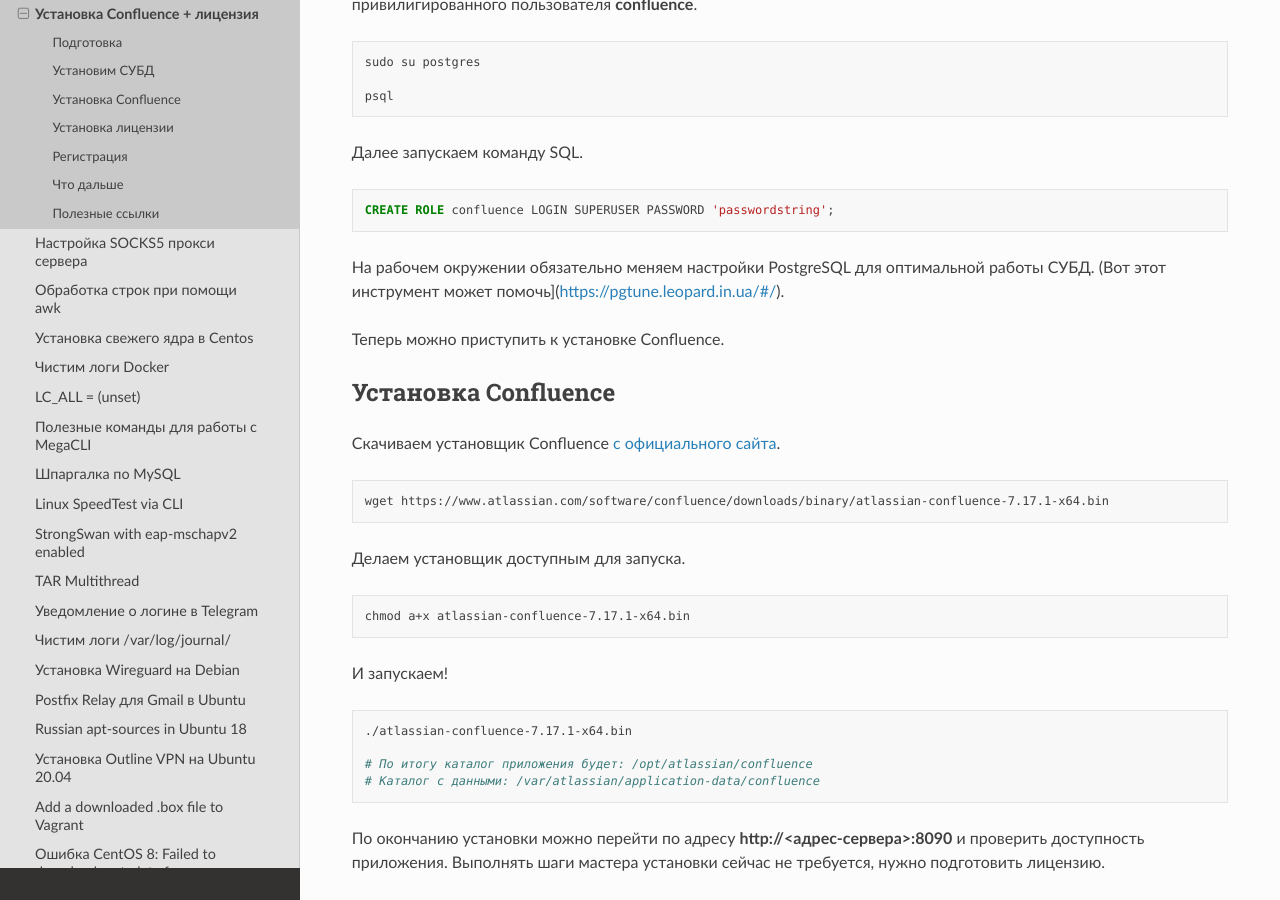
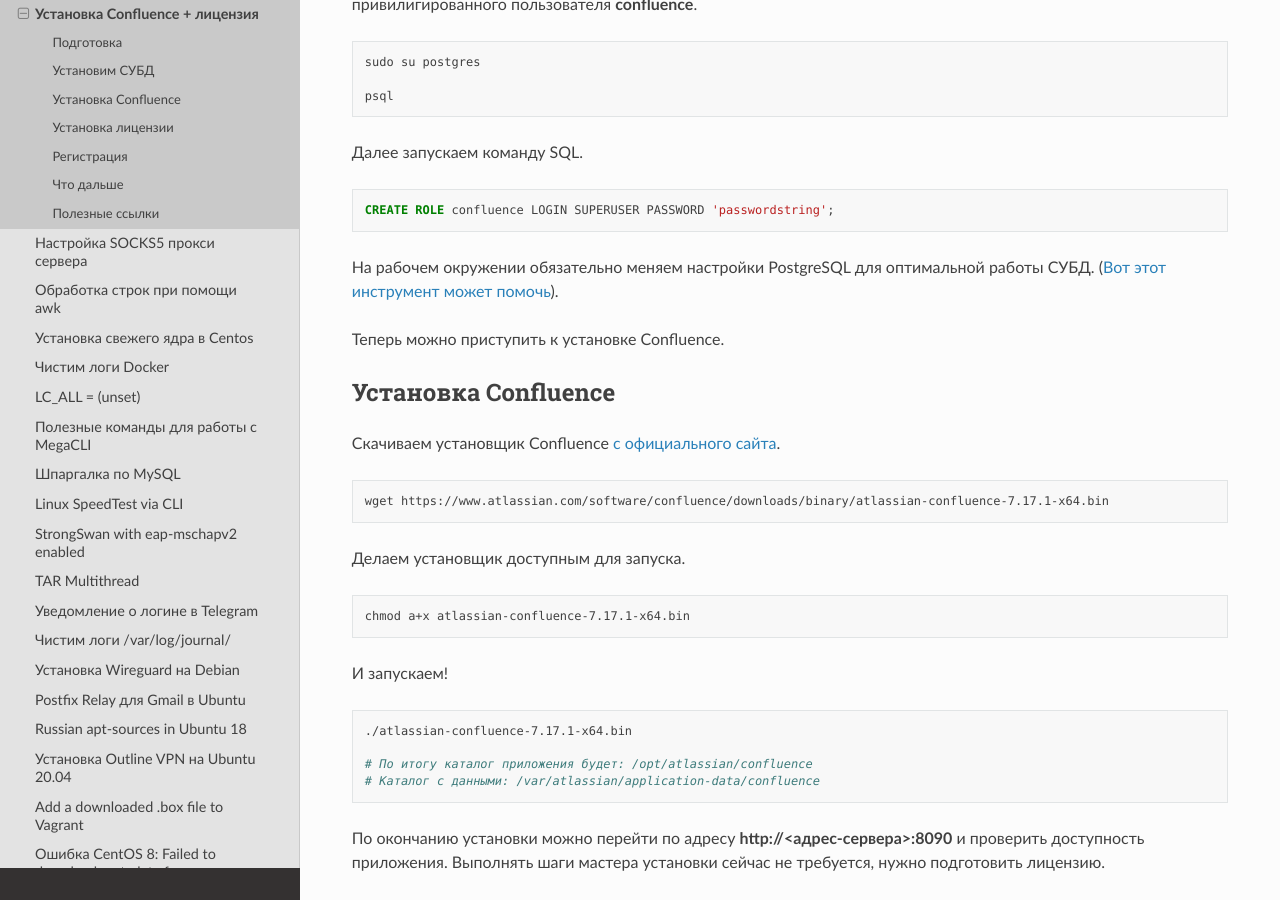
Before and after one commit to jeffscrum/jeffscrum.github.io, a Sphinx documentation site: the page built from source/linux/confluence-ubuntu-license.rst, in a window 1280 px wide and 900 px high, scrolled down 1510 px. Built offline with Sphinx 7.4.7 and the Read the Docs theme 2.0.0, drawn with Linux system fonts in a browser that asks for light colours.

Commit message:
Update confluence-ubuntu-license.rst

```diff
--- a/source/linux/confluence-ubuntu-license.rst
+++ b/source/linux/confluence-ubuntu-license.rst
@@ -83,9 +83,7 @@
 
    CREATE ROLE confluence LOGIN SUPERUSER PASSWORD 'passwordstring';
 
-На рабочем окружении обязательно меняем настройки PostgreSQL для
-оптимальной работы СУБД. (Вот этот инструмент может
-помочь](https://pgtune.leopard.in.ua/#/).
+На рабочем окружении обязательно меняем настройки PostgreSQL для оптимальной работы СУБД. (`Вот этот инструмент может помочь <https://pgtune.leopard.in.ua/#/>`_).
 
 Теперь можно приступить к установке Confluence.
 
@@ -113,9 +111,7 @@
    # По итогу каталог приложения будет: /opt/atlassian/confluence
    # Каталог с данными: /var/atlassian/application-data/confluence
 
-По окончанию установки можно перейти по адресу **http://<адрес-сервера>:8090** и
-проверить доступность приложения. Выполнять шаги мастера установки
-сейчас не требуется, нужно подготовить лицензию.
+По окончанию установки можно перейти по адресу **http://<адрес-сервера>:8090** и проверить доступность приложения. Выполнять шаги мастера установки сейчас не требуется, нужно подготовить лицензию.
 
 Интерактивно отвечаем на все вопросы. В основном, для большинства случаев, можно оставить параметры по умолчанию.
 
@@ -124,10 +120,7 @@
 
 .. warning:: Информация ниже, относительно настройки лицензии только для ознакомления и личного использования! Для коммерческого использования обязательно купите лицензию! Для изучения включите демоверсию. Далее информация только для ознакомления! Автор не несет ответственности за последствия!
 
-Для изучения полнофункциональных возможностей Confluence можно воспользоваться
-`atlassian-agent <https://github.com/ipwnosx/Atlassian-Agent>`_ и через
-него активировать лицензию на Confluence. Для этого идем по ссылке с
-репозитория `сюда <https://gitee.com/pengzhile/atlassian-agent/releases>`_.
+Для изучения полнофункциональных возможностей Confluence можно воспользоваться `atlassian-agent <https://github.com/ipwnosx/Atlassian-Agent>`_ и через него активировать лицензию на Confluence. Для этого идем по ссылке с репозитория `сюда <https://gitee.com/pengzhile/atlassian-agent/releases>`_.
 
 Скачиваем `atlassian-agent-v1.3.1.tar.gz <https://gitee.com/pengzhile/atlassian-agent/attach_files/832832/download/atlassian-agent-v1.3.1.tar.gz>`_.
 
```
